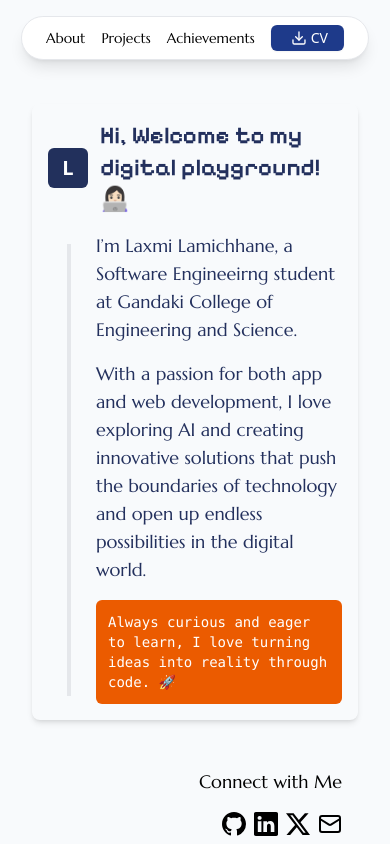
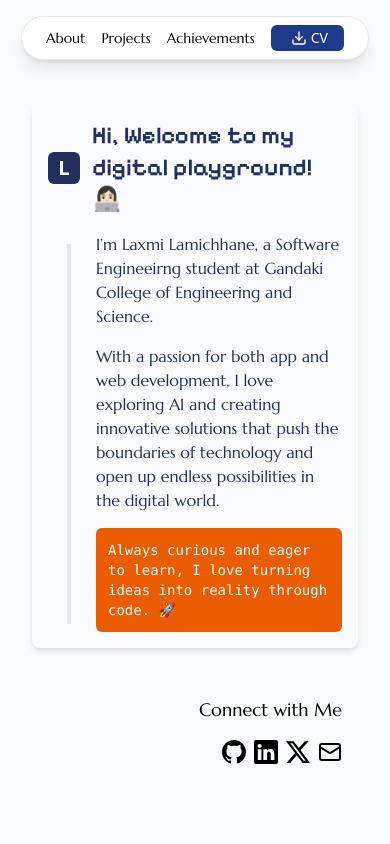
Before and after one commit to llaxmi/llaxmi, a React (Vite) app: page / in a window 390 px wide. Shown: the top 844 px of the page. Built offline with nearby package versions, Linux system fonts and the light colour scheme; a web font is replaced by a local one.

Commit message:
change font size

```diff
--- a/src/components/Card.tsx
+++ b/src/components/Card.tsx
@@ -15,11 +15,11 @@ export default function Card({ aiName = "AI name" }: AboutMeProps) {
       initial={{ opacity: 0, y: 50 }}
       animate={{ opacity: 1, y: 0 }}
       transition={{
-        delay: 0.5,
+        delay: 0.4,
         type: "spring",
         stiffness: 100,
         damping: 10,
-        duration: 0.6,
+        duration: 0.8,
       }}
       className="relative max-w-6xl overflow-hidden rounded-lg bg-[gray-200/95] shadow-md text-blue-950/95 my-10"
       role="alert"
@@ -37,7 +37,7 @@ export default function Card({ aiName = "AI name" }: AboutMeProps) {
           className="relative mb-4 flex items-center"
         >
           <div className="relative mr-3">
-            <div className="flex h-10 w-10 items-center justify-center rounded-md bg-blue-950/95 text-xl font-bold text-white">
+            <div className="flex h-8 w-8 items-center justify-center rounded-md bg-blue-950/95 text-xl font-bold text-white">
               L
             </div>
           </div>
@@ -81,7 +81,7 @@ export default function Card({ aiName = "AI name" }: AboutMeProps) {
               }}
               className="mb-4 pl-12 text-gray-700 dark:text-gray-300"
             >
-              <p className="text-blue-950/95 font-marcellus md:text-xl text-lg">
+              <p className="text-blue-950/95 font-marcellus md:text-xl text-base">
                 I’m Laxmi Lamichhane, a Software Engineeirng student at Gandaki
                 College of Engineering and Science.
                 <span className="inline-flex pt-4">
```
